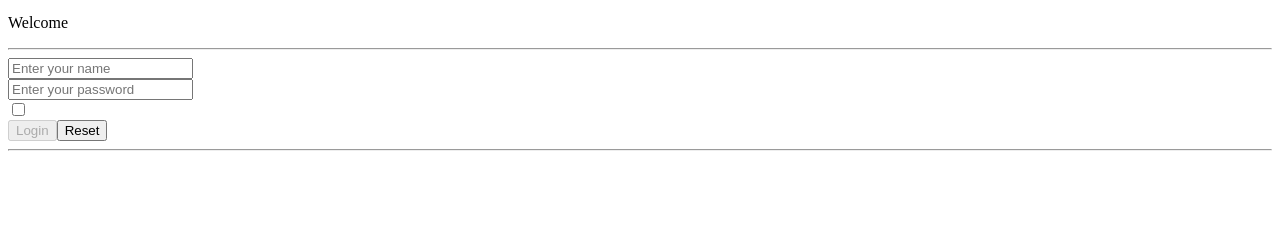
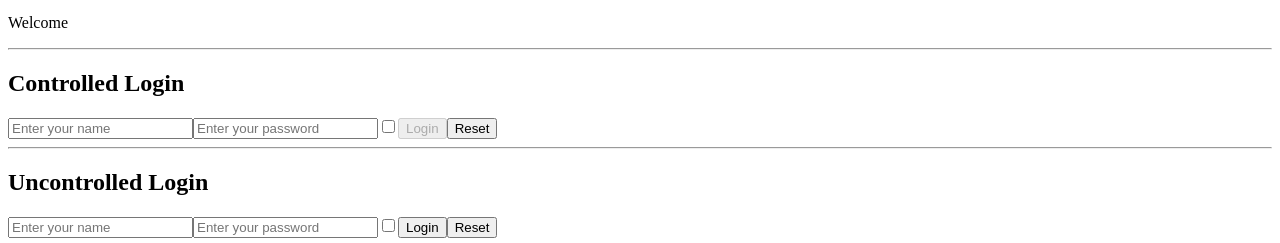
Before and after one commit to MartinGergov/React, a React (Vite) app: page / in a window 1280 px wide. Shown: the part 619-862 px from the top of the page. Before the commit the page ends 800 px from the top, so only its background shows below. Built offline with nearby package versions, Linux system fonts and the light colour scheme.

Commit message:
Ejercicio 22

```diff
--- a/src/App.jsx
+++ b/src/App.jsx
@@ -6,6 +6,7 @@ import { InteractiveWelcome } from "./InteractiveWelcome";
 import { Login } from "./Login";
 import { Message } from "./Message";
 import { MouseClicker } from "./MouseClicker";
+import { UncontrolledLogin } from "./UncontrolledLogin";
 import { Welcome } from "./Welcome";
 
 export function App() {
@@ -33,6 +34,7 @@ export function App() {
       <hr />
       <Login />
       <hr />
+      <UncontrolledLogin />
     </div>
   );
 }
--- a/src/Login.jsx
+++ b/src/Login.jsx
@@ -1,4 +1,4 @@
-import React, { useState } from "react";
+import { useState } from "react";
 
 function createData() {
   return {
@@ -8,7 +8,7 @@ function createData() {
   };
 }
 
-export function Login({ onLogin }) {
+export function Login() {
   const [data, setData] = useState(createData());
 
   function handleInputChange(event) {
@@ -25,7 +25,7 @@ export function Login({ onLogin }) {
   function handleLogin(event) {
     event.preventDefault();
 
-    onLogin(data);
+    // onLogin(data);
   }
 
   function handleReset() {
@@ -34,15 +34,14 @@ export function Login({ onLogin }) {
 
   return (
     <form onSubmit={handleLogin}>
-      <div>
+      <h2>Controlled Login</h2>
       <input
         name="username"
         value={data.username}
         onChange={handleInputChange}
         placeholder="Enter your name"
       />
-      </div>
-      <div>
+
       <input
         name="password"
         type="password"
@@ -50,23 +49,20 @@ export function Login({ onLogin }) {
         onChange={handleInputChange}
         placeholder="Enter your password"
       />
-      </div>
-      <div>
+
       <input
         name="remember"
         type="checkbox"
         value={data.remember}
         onChange={handleInputChange}
       />
-      </div>
-      <div>
+
       <button type="submit" disabled={!data.username || !data.password}>
         Login
       </button>
       <button type="button" onClick={handleReset}>
         Reset
       </button>
-      </div>
     </form>
   );
 }
--- /dev/null
+++ b/src/UncontrolledLogin.jsx
@@ -0,0 +1,29 @@
+export function UncontrolledLogin() {
+  function handleSubmitForm(event) {
+    event.preventDefault();
+
+    const formData = new FormData(event.target);
+
+    const data = {
+      username: formData.get("username"),
+      password: formData.get("password"),
+      remember: formData.get("remember") === "on" ? true : false,
+    };
+
+    console.log(data);
+  }
+  return (
+    <form onSubmit={handleSubmitForm}>
+      <h2>Uncontrolled Login</h2>
+      <input name="username" placeholder="Enter your name" />
+      <input
+        type="password"
+        name="password"
+        placeholder="Enter your password"
+      />
+      <input type="checkbox" name="remember" />
+      <button>Login</button>
+      <button type="reset">Reset</button>
+    </form>
+  );
+}
```
Lines whose indentation alone changed are shown as unchanged.
